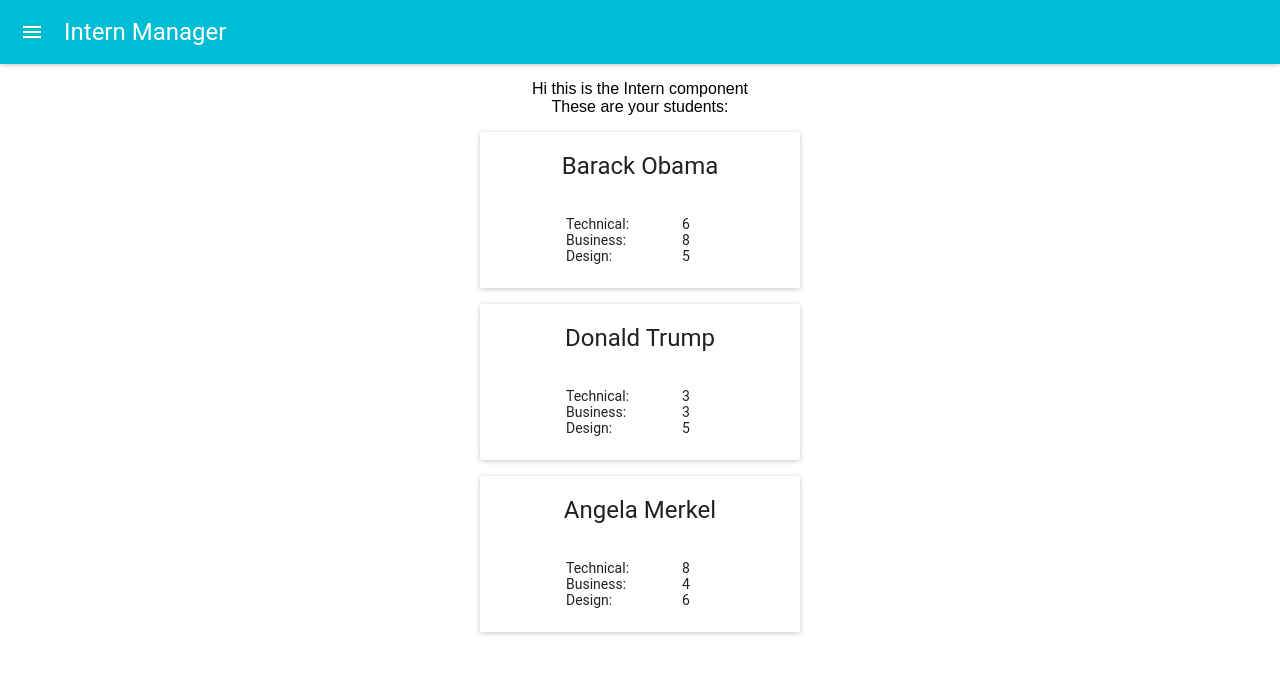
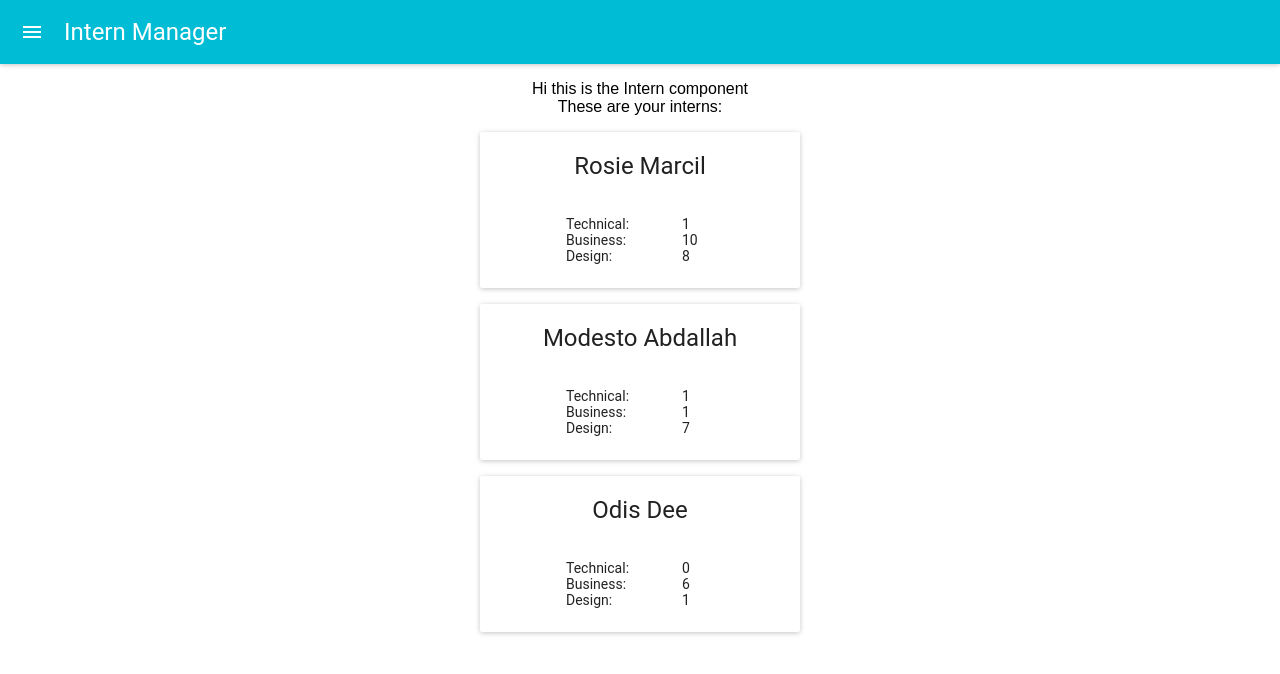
Before and after one commit to jeremyhon/noc-game, a React (Create React App) app: page / in a window 1280 px wide. Shown: the top 674 px of the page. Built offline with nearby package versions, Linux system fonts and the light colour scheme; what react-tap-event-plugin would draw is missing.

Commit message:
add random generation

```diff
--- a/src/intern/Intern.jsx
+++ b/src/intern/Intern.jsx
@@ -1,56 +1,31 @@
 import React from 'react'
-import map from 'lodash/map'
+import _ from 'lodash'
 import InternCard from './InternCard'
+import { generate as generateIntern } from '../lib/intern'
 import './Intern.css'
 
 export default class Intern extends React.Component {
-  constructor(props) {
-    super(props)
-    this.state = {
-      students: [{
-        name: 'Barack Obama',
-        gender: 'M',
-        skills: {
-          technical: 6,
-          business: 8,
-          design: 5,
-        },
-      }, {
-        name: 'Donald Trump',
-        gender: 'M',
-        skills: {
-          technical: 3,
-          business: 3,
-          design: 5,
-        },
-      }, {
-        name: 'Angela Merkel',
-        gender: 'F',
-        skills: {
-          technical: 8,
-          business: 4,
-          design: 6,
-        },
-      }],
-    }
+  state = {}
+
+  componentDidMount = () => {
+    this.setState({ interns: _.times(3, generateIntern) })
   }
 
-  renderStudent = (student, key) => (
-    <InternCard key={key} {...student} />
+  renderIntern = (intern, key) => (
+    <InternCard key={key} {...intern} />
   )
 
-  renderStudents = (studentsList) => map(studentsList, this.renderStudent)
+  renderInterns = (internsList) => _.map(internsList, this.renderIntern)
 
   render() {
     return (
       <div className="intern">
         Hi this is the Intern component <br />
-        These are your students:
-        {this.renderStudents(this.state.students)}
+        These are your interns:
+        {this.renderInterns(this.state.interns)}
       </div>
     )
   }
 }
 
-Intern.propTypes = {
-}
+Intern.propTypes = {}
--- /dev/null
+++ b/src/lib/intern.js
@@ -0,0 +1,34 @@
+import { firstNames, lastNames } from './names'
+import _ from 'lodash'
+
+const genders = ['M', 'F']
+
+const skills = ['technical', 'business', 'design']
+
+//max is exclusive
+const getRandomInt = (min, max) => {
+  min = Math.ceil(min)
+  max = Math.floor(max)
+  return Math.floor(Math.random() * (max - min)) + min
+}
+
+const randomElem = (array) => {
+  return array[getRandomInt(0, array.length)]
+}
+
+const generateSkills = () => {
+  return _.zipObject(skills, skills.map(() => getRandomInt(0, 11)))
+}
+
+export const generate = () => {
+  const firstName = randomElem(firstNames)
+  const lastName = randomElem(lastNames)
+  const gender = randomElem(genders) //assigning gender lol
+  const skills = generateSkills()
+
+  return {
+    name: `${firstName} ${lastName}`,
+    gender,
+    skills,
+  }
+}
--- /dev/null
+++ b/src/lib/names.js
@@ -0,0 +1,110 @@
+export const firstNames = [
+  "Adelia",
+  "Agripina",
+  "Ahmed",
+  "Ana",
+  "Ben",
+  "Bill",
+  "Brenna",
+  "Carlene",
+  "Carlie",
+  "Caryn",
+  "Celesta",
+  "Chasidy",
+  "Dorinda",
+  "Dwight",
+  "Edmund",
+  "Ela",
+  "Elbert",
+  "Elin",
+  "Emmitt",
+  "Ernest",
+  "Everette",
+  "Filiberto",
+  "Garfield",
+  "Holly",
+  "Jeremy",
+  "Jessi",
+  "Joaquina",
+  "Jorge",
+  "Karan",
+  "Ken",
+  "Leda",
+  "Leonora",
+  "Lesley",
+  "Leticia",
+  "Logan",
+  "Lupe",
+  "Lurline",
+  "Merilyn",
+  "Modesto",
+  "Odis",
+  "Olevia",
+  "Rhonda",
+  "Robbie",
+  "Rosie",
+  "Shari",
+  "Sudie",
+  "Syble",
+  "Tayna",
+  "Tessa",
+  "Thi",
+  "Vanesa",
+  "Venus",
+  "Vito",
+]
+
+export const lastNames = [
+  "Abdallah",
+  "Abril",
+  "Acoff",
+  "Alverez",
+  "Battey",
+  "Beattie",
+  "Bernardo",
+  "Bosak",
+  "Bruhn",
+  "Captain",
+  "Cartledge",
+  "Chewning",
+  "Dee",
+  "Dolphin",
+  "Dunkerson",
+  "Dupree",
+  "Gault",
+  "Gregg",
+  "Gurney",
+  "Harries",
+  "Iglesias",
+  "Ladue",
+  "Lee",
+  "Licea",
+  "Liebig",
+  "Macey",
+  "Marcil",
+  "Mcclanahan",
+  "Mcgarity",
+  "Michaelsen",
+  "Niles",
+  "Normandeau",
+  "Nutt",
+  "Palau",
+  "Pointer",
+  "Pridemore",
+  "Principato",
+  "Redner",
+  "Reller",
+  "Rodas",
+  "Said",
+  "Stenson",
+  "Stotts",
+  "Switalski",
+  "Tipping",
+  "Trainer",
+  "Violette",
+  "Winkler",
+  "Wong",
+  "Wooldridge",
+  "Zamzow",
+  "Zhang",
+]
--- /dev/null
+++ b/src/lib/skills.js
@@ -0,0 +1,5 @@
+export default [
+  'business',
+  'design',
+  'technical',
+]
--- a/src/skill/SkillsContainer.jsx
+++ b/src/skill/SkillsContainer.jsx
@@ -3,7 +3,7 @@ import PropTypes from 'prop-types'
 import map from 'lodash/map'
 import startCase from 'lodash/startCase'
 import classnames from 'classnames'
-import skillsPropType from '../skill/multiPropType'
+import skillsPropType from './multiPropType'
 import './SkillsContainer.css'
 
 const renderSkills = (skills) => map(skills,
--- a/src/skill/multiPropType.js
+++ b/src/skill/multiPropType.js
@@ -1,10 +1,10 @@
 import PropTypes from 'prop-types'
+import _ from 'lodash'
+import skills from '../lib/skills'
 import skillPropType from './singlePropType'
 
-const skillsPropType = PropTypes.shape({
-  technical: skillPropType,
-  business: skillPropType,
-  design: skillPropType,
-})
+const skillsPropTypeObject = _.zipObject(skills, skills.map(() => { return skillPropType }))
+
+const skillsPropType = PropTypes.shape(skillsPropTypeObject)
 
 export default skillsPropType
```
